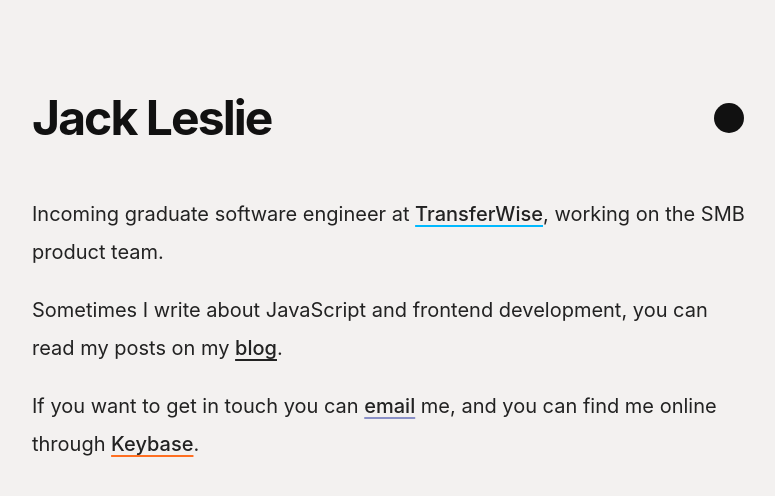
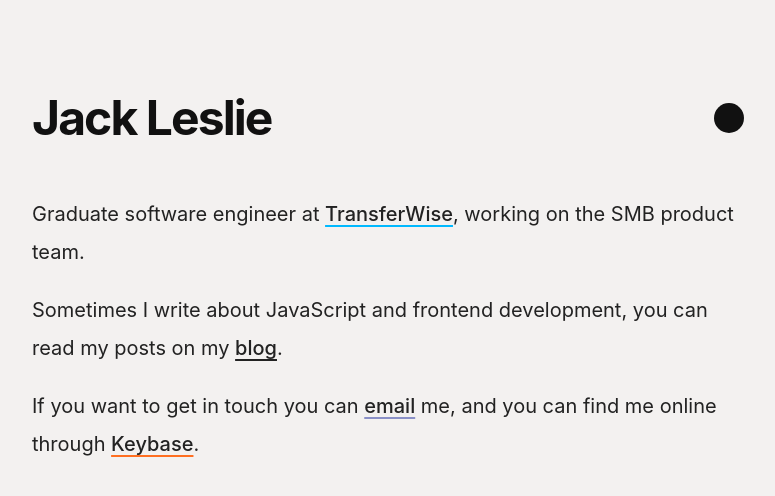
Before and after one commit to jackleslie/dev, a Next.js app: page / in a window 1280 px wide. Shown: the top 496 px of the page, without its empty margins (248-1023 px from the left). Built offline with nearby package versions, Linux system fonts and the light colour scheme.

Commit message:
chore: update main copy

```diff
--- a/pages/index.js
+++ b/pages/index.js
@@ -6,7 +6,7 @@ export default function Index() {
   return (
     <Layout siteTitle="Jack Leslie">
       <p>
-        Incoming graduate software engineer at{' '}
+        Graduate software engineer at{' '}
         <a href="https://transferwise.com" className="transferwise">
           TransferWise
         </a>
```
